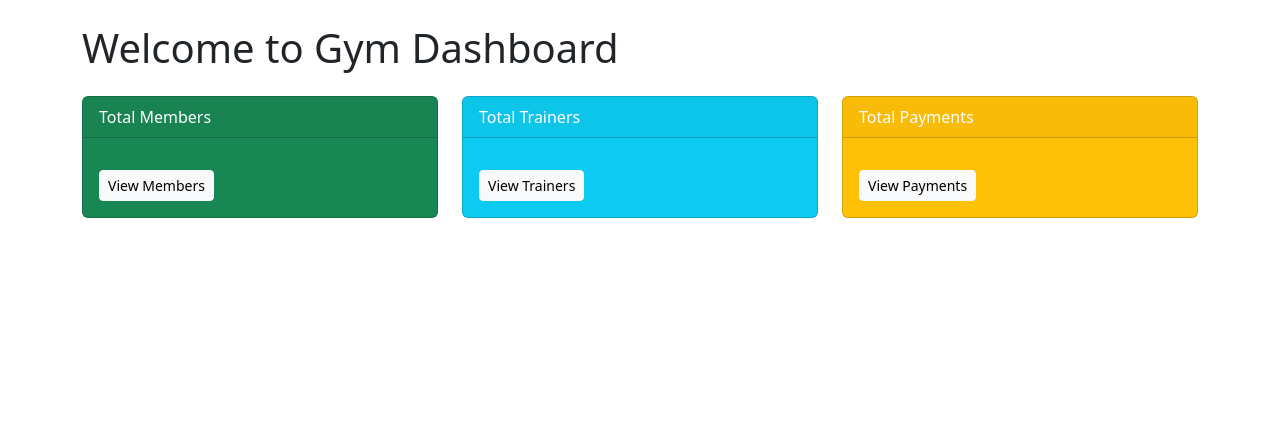
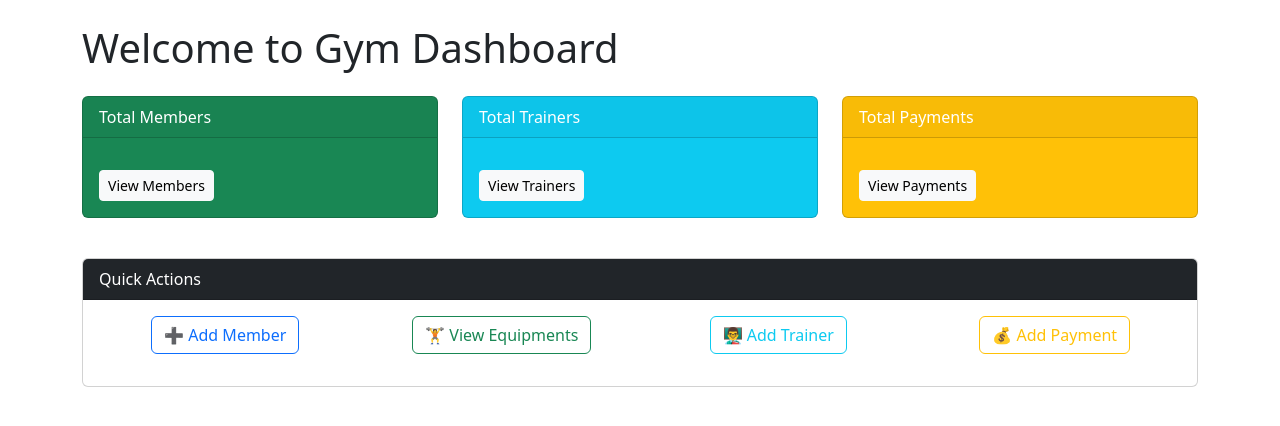
Before and after one commit to lakshyagurjar20/GymManagementSystem, a Django app: template gym/templates/gym/dashboard.html in a window 1280 px wide. Shown: the part 56-482 px from the top of the page. Run offline with Django 5.2, Linux system fonts and the light colour scheme; the template is opened without the code that fills it, so the values that code supplies are empty; parts of the project's set-up code (start-up, migrations or seed data) failed here and were passed over.

Commit message:
Add quick Actions i.e Add member,view equipments,add payment,trainer on dashboard page

```diff
--- a/gym/templates/gym/dashboard.html
+++ b/gym/templates/gym/dashboard.html
@@ -3,6 +3,7 @@
 {% block content %}
 <h1 class="mb-4">Welcome to Gym Dashboard</h1>
 
+<!-- First Row: Summary Cards -->
 <div class="row">
     <div class="col-md-4">
         <div class="card text-white bg-success mb-3">
@@ -32,4 +33,35 @@
         </div>
     </div>
 </div>
+
+<!-- Second Row: Action Buttons -->
+<div class="card mt-4">
+    <div class="card-header bg-dark text-white">
+        Quick Actions
+    </div>
+    <div class="card-body">
+        <div class="row text-center">
+            <div class="col-md-3 mb-3">
+                <a href="{% url 'add_member' %}" class="btn btn-outline-primary btn-block">
+                    ➕ Add Member
+                </a>
+            </div>
+            <div class="col-md-3 mb-3">
+                <a href="{% url 'all_equipments' %}" class="btn btn-outline-success btn-block">
+                    🏋️ View Equipments
+                </a>
+            </div>
+            <div class="col-md-3 mb-3">
+                <a href="{% url 'add_trainer' %}" class="btn btn-outline-info btn-block">
+                    👨‍🏫 Add Trainer
+                </a>
+            </div>
+            <div class="col-md-3 mb-3">
+                <a href="{% url 'add_payment' %}" class="btn btn-outline-warning btn-block">
+                    💰 Add Payment
+                </a>
+            </div>
+        </div>
+    </div>
+</div>
 {% endblock %}
--- a/gym/urls.py
+++ b/gym/urls.py
@@ -27,7 +27,7 @@ urlpatterns = [
     path('add-trainer/', views.add_trainer, name='add_trainer'),
     path('edit-trainer/<int:trainer_id>/', views.edit_trainer, name='edit_trainer'),
     path('delete-trainer/<int:trainer_id>/', views.delete_trainer, name='delete_trainer'),
-    path('all-equipment/', views.all_equipment, name='all_equipment'),
+    path('all-equipment/', views.all_equipment, name='all_equipments'),
     path('add-equipment/', views.add_equipment, name='add_equipment'),
     path('edit-equipment/<int:eid>/', views.edit_equipment, name='edit_equipment'),
     path('delete-equipment/<int:eid>/', views.delete_equipment, name='delete_equipment'),
```
